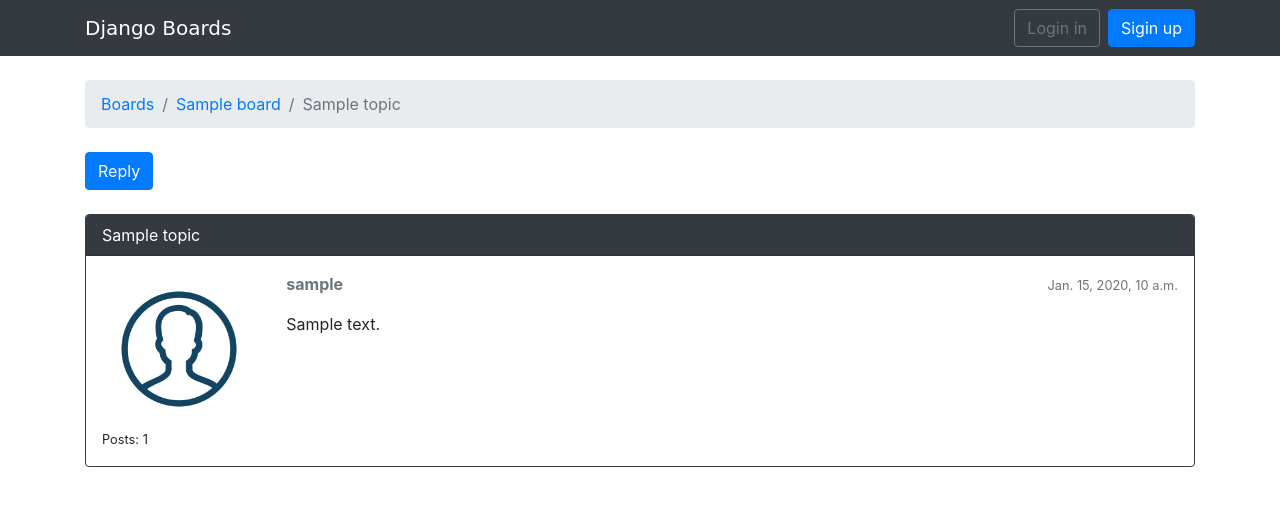
After one commit to leialbert/django-board, a Django app: page /boards/1/topics/1/ in a window 1280 px wide. The commit adds this page. Shown: the top 506 px of the page. Run offline with Django 4.2, Linux system fonts and the light colour scheme; tables that the repository leaves empty hold one stand-in row (values such as "Sample post"); some libraries are stand-ins or nearby versions; some web fonts are replaced.

Commit message:
test reply view

```diff
--- a/boards/models.py
+++ b/boards/models.py
@@ -1,6 +1,8 @@
 from django.db import models
 from django.contrib.auth.models import User
 from django.db.models.deletion import CASCADE
+from django.utils.text import Truncator
+
 
 # Create your models here.
 class Board(models.Model):
@@ -11,12 +13,20 @@ class Board(models.Model):
     def __str__(self) -> str:
         return self.name
 
+    def get_post_count(self):
+        return Post.objects.filter(opic__board=self).count()
+
+    def get_last_post(self):
+        return Post.objects.filter(topic__board=self).order_by('-created_at').first()
+
+
 class Topic(models.Model):
     subject = models.CharField(max_length=255)
     last_updated = models.DateTimeField(auto_now=True)
     board = models.ForeignKey(Board,related_name='topics',on_delete=CASCADE)
     starter = models.ForeignKey(User,related_name='topics',on_delete=CASCADE)
-
+    def __str__(self) -> str:
+        return self.subject
 class Post(models.Model):
     message = models.TextField(max_length=4000)
     topic = models.ForeignKey(Topic,related_name='posts',on_delete=CASCADE)
@@ -24,3 +34,7 @@ class Post(models.Model):
     updated_at = models.DateTimeField(null=True)
     created_by = models.ForeignKey(User,related_name='posts',on_delete=CASCADE)
     updated_by = models.ForeignKey(User,null=True,related_name='+',on_delete=CASCADE)
+
+    def __str__(self) -> str:
+        truncated_message = Truncator(self.message)
+        return truncated_message.chars(30)
--- a/boards/views.py
+++ b/boards/views.py
@@ -5,7 +5,7 @@ from django.contrib.auth.models import User
 from django.contrib.auth.decorators import login_required
 
 from boards.models import Board, Post, Topic
-from .forms import NewTopicForm
+from .forms import NewTopicForm, PostForm
 
 # Create your views here.
 def home(request):
@@ -22,20 +22,39 @@ def board_topics(request,pk):
 @login_required
 def new_topic(request,pk):
     board = get_object_or_404(Board,pk=pk)
-    user = User.objects.first()
     if request.method == 'POST':
         form = NewTopicForm(request.POST)
         if form.is_valid():
             topic = form.save(commit=False)
             topic.board = board
-            topic.starter = user
+            topic.starter = request.user
             topic.save()
             post = Post.objects.create(
                 message = form.cleaned_data.get('message'),
                 topic = topic,
-                created_by = user
+                created_by = request.user
             )
-            return redirect('board_topics',pk=board.pk)
+            return redirect('topic_posts',pk=pk,topic_pk=topic.pk)
     else:
         form = NewTopicForm()
     return render(request, 'new_topic.html',{'board':board,'form':form})
+
+def topic_posts(request,pk,topic_pk):
+    topic = get_object_or_404(Topic,board__pk=pk,pk=topic_pk)
+    return render(request, 'topic_posts.html', {'topic': topic})
+
+@login_required
+def reply_topic(request,pk,topic_pk):
+    topic = get_object_or_404(Topic,board__pk=pk,pk=topic_pk)
+    if request.method == 'POST':
+        form = PostForm(request.POST)
+        if form.is_valid():
+            post = form.save(commit=False)
+            post.topic = topic
+            post.created_by = request.user
+            post.save()
+            return redirect('topic_posts', pk=pk, topic_pk=topic_pk)
+    else:
+        form = PostForm()
+
+    return render(request, 'reply_topic.html', {'topic': topic,'form':form})
--- a/myproject/urls.py
+++ b/myproject/urls.py
@@ -38,5 +38,9 @@ urlpatterns = [
 
     path('boards/<int:pk>/',views.board_topics,name='board_topics'),
     path('boards/<int:pk>/new/',views.new_topic,name='new_topic'),
+
+    path('boards/<int:pk>/topics/<int:topic_pk>/',views.topic_posts,name='topic_posts'),
+    path('boards/<int:pk>/topics/<int:topic_pk>/reply/',views.reply_topic,name='reply_topic'),
+
     path('admin/', admin.site.urls),
 ]
--- /dev/null
+++ b/templates/topic_posts.html
@@ -0,0 +1,51 @@
+{% extends 'base.html' %}
+
+{% load static %}
+
+{% block title %}{{ topic.subject }}{% endblock %}
+
+{% block breadcrumb %}
+  <li class="breadcrumb-item"><a href="{% url 'home' %}">Boards</a></li>
+  <li class="breadcrumb-item"><a href="{% url 'board_topics' topic.board.pk %}">{{ topic.board.name }}</a></li>
+  <li class="breadcrumb-item active">{{ topic.subject }}</li>
+{% endblock %}
+
+{% block content %}
+
+  <div class="mb-4">
+    <a href="{% url 'reply_topic' topic.board.pk topic.pk %}" class="btn btn-primary" role="button">Reply</a>
+  </div>
+
+  {% for post in topic.posts.all %}
+    <div class="card mb-2 {% if forloop.first %}border-dark{% endif %}">
+      {% if forloop.first %}
+        <div class="card-header text-white bg-dark py-2 px-3">{{ topic.subject }}</div>
+      {% endif %}
+      <div class="card-body p-3">
+        <div class="row">
+          <div class="col-2">
+            <img src="{% static 'img/avatar.png' %}" alt="{{ post.created_by.username }}" class="w-100">
+            <small>Posts: {{ post.created_by.posts.count }}</small>
+          </div>
+          <div class="col-10">
+            <div class="row mb-3">
+              <div class="col-6">
+                <strong class="text-muted">{{ post.created_by.username }}</strong>
+              </div>
+              <div class="col-6 text-right">
+                <small class="text-muted">{{ post.created_at }}</small>
+              </div>
+            </div>
+            {{ post.message }}
+            {% if post.created_by == user %}
+              <div class="mt-3">
+                <a href="#" class="btn btn-primary btn-sm" role="button">Edit</a>
+              </div>
+            {% endif %}
+          </div>
+        </div>
+      </div>
+    </div>
+  {% endfor %}
+
+{% endblock %}
--- a/templates/topics.html
+++ b/templates/topics.html
@@ -25,7 +25,7 @@
     <tbody>
         {% for topic in board.topics.all %}
         <tr>
-            <td>{{ topic.subject }}</td>
+            <td><a href="{% url 'topic_posts' board.pk topic.pk %}">{{ topic.subject }}</a></td>
             <td>{{ topic.starter.username }}</td>
             <td>0</td>
             <td>0</td>
```
Also changed, not shown: boards/forms.py (+7 -1 lines), boards/tests/test_view_reply_topic.py (added, +98 -0 lines), boards/tests/test_view_topic_posts.py (added, +23 -0 lines), templates/reply_topic.html (added, +38 -0 lines), static/img/avatar.png (added).
